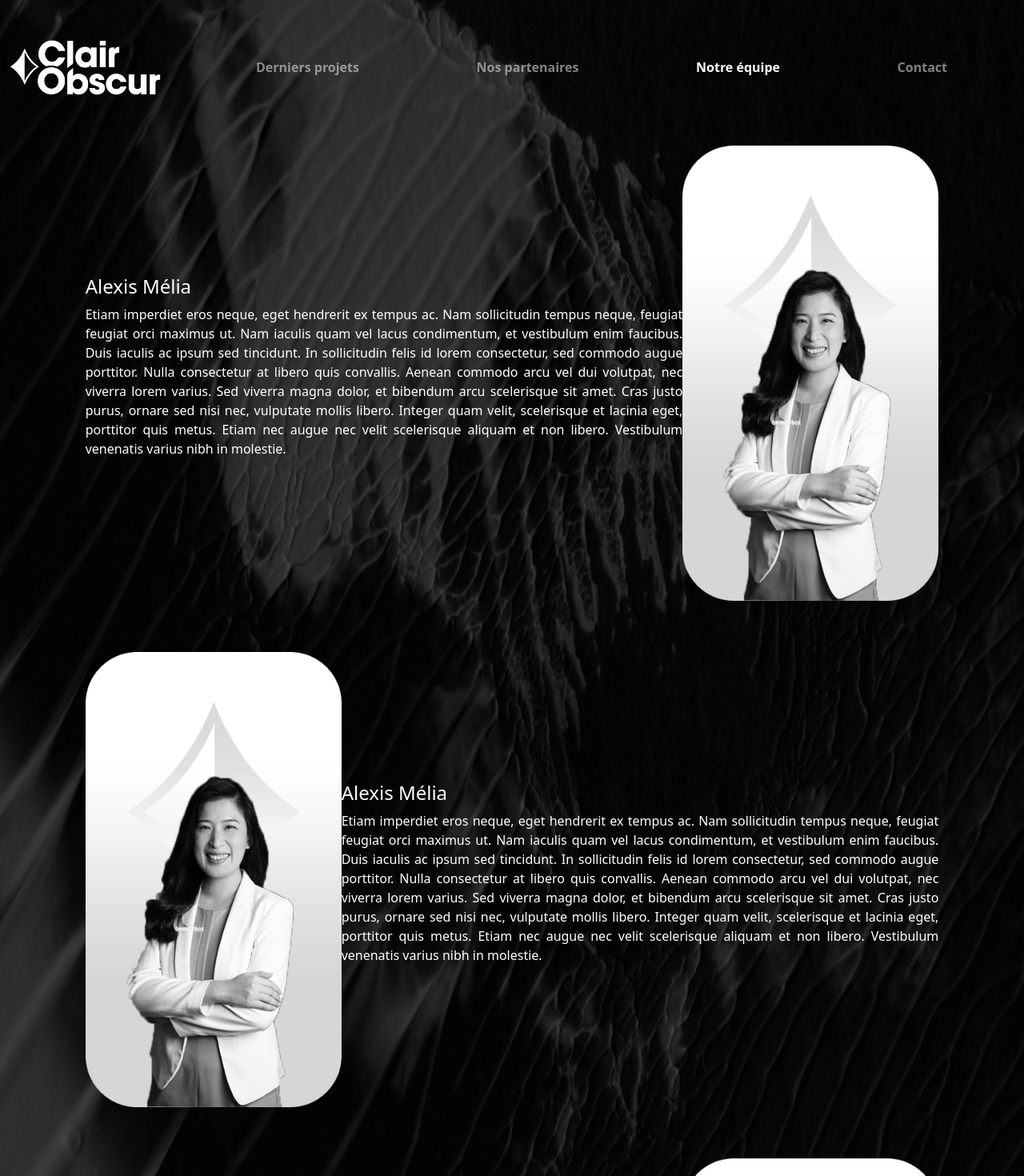
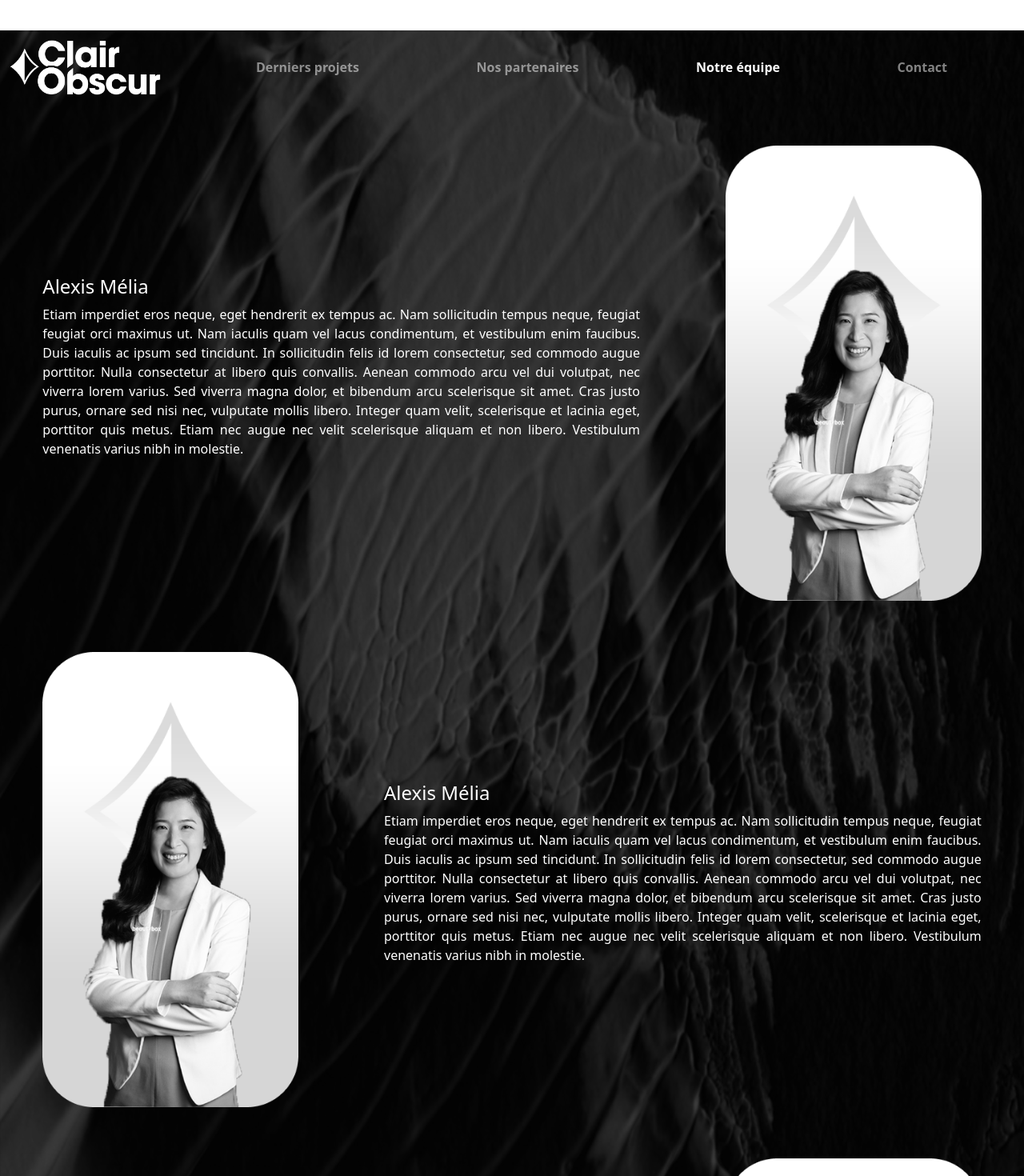
Before and after one commit to AlexismlaWeb/ClairObscur, a React (Create React App) app: page /notre-equipe in a window 1280 px wide. Shown: the top 1470 px of the page at 80% size. Built offline with nearby package versions, Linux system fonts and the light colour scheme.

Commit message:
change logique GRID pour teamMember

```diff
--- a/src/assets/styles/global.css
+++ b/src/assets/styles/global.css
@@ -1,4 +1,4 @@
-body{
+#root{
     background-image: url('../../../public/Fondsite1.svg');
     background-repeat: no-repeat;
     background-size: cover;
--- a/src/components/TeamMember.js
+++ b/src/components/TeamMember.js
@@ -23,7 +23,13 @@ const TeamMember = ({ photoPosition, name, description, image }) => {
 
       <Col
         md={photoPosition === "center" ? 12 : 7}
-        xs={photoPosition === "center" ? 12 : 8}
+        xs={
+          photoPosition === "center"
+            ? 12
+            : photoPosition === "left"
+            ? { offset: 1, span: 6 }
+            : 6
+        }
       >
         <h1 className="team-member-name">{name}</h1>
         <p className="team-member-description" style={{ textAlign: "justify" }}>
@@ -32,7 +38,7 @@ const TeamMember = ({ photoPosition, name, description, image }) => {
       </Col>
 
       {photoPosition === "right" && (
-        <Col xs={3}>
+        <Col xs={{ offset: 1, span: 3 }}>
           {/* Photo à droite */}
           <img
             src={
```
